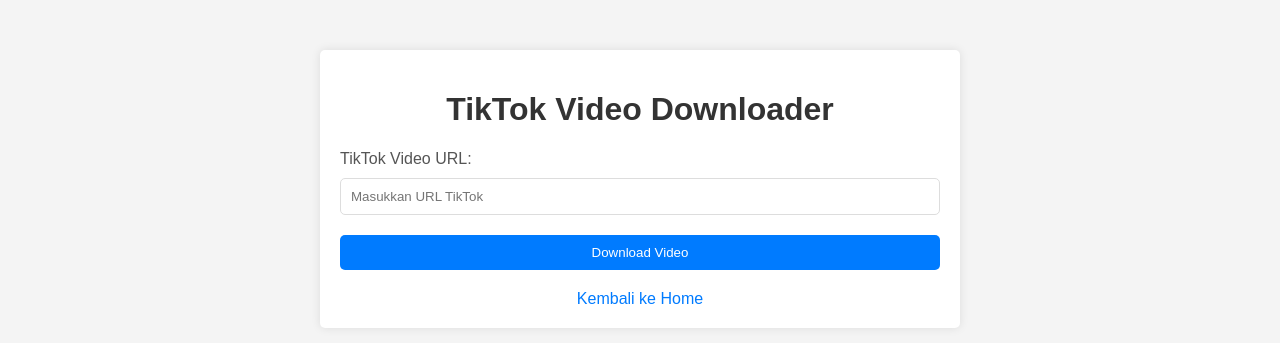
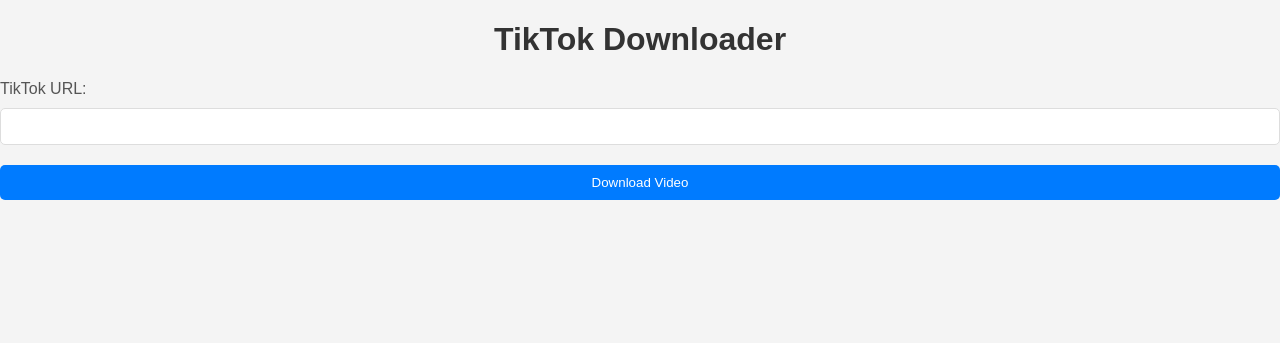
Before and after one commit to pluzels/Python-Rest-Api-Documentation-, a Flask app: page /tiktok in a window 1280 px wide. Shown: the top 343 px of the page. Run offline with Flask 3, Linux system fonts and the light colour scheme.

Commit message:
Update tiktok.html

```diff
--- a/templates/tiktok.html
+++ b/templates/tiktok.html
@@ -7,38 +7,38 @@
     <title>TikTok Downloader</title>
 </head>
 <body>
-    <div class="container">
-        <h1>TikTok Video Downloader</h1>
-        <form id="tiktokDownloadForm">
-            <label for="url">TikTok Video URL:</label>
-            <input type="text" id="url" name="url" placeholder="Masukkan URL TikTok" required>
-            <button type="submit">Download Video</button>
-        </form>
+    <h1>TikTok Downloader</h1>
+    <form id="tiktokForm">
+        <label for="tiktokUrl">TikTok URL:</label>
+        <input type="text" id="tiktokUrl" name="tiktokUrl" required>
+        <button type="submit">Download Video</button>
+    </form>
 
-        <div id="message"></div>
-
-        <a href="/" class="back-button">Kembali ke Home</a>
+    <div id="tiktokDownloadLink" style="display: none;">
+        <a id="downloadLink" href="" target="_blank">Click here to download</a>
     </div>
 
     <script>
-        document.getElementById('tiktokDownloadForm').addEventListener('submit', function(event) {
+        document.getElementById('tiktokForm').addEventListener('submit', async function(event) {
             event.preventDefault();
-            const url = document.getElementById('url').value;
 
-            fetch('/download_tiktok', {
+            const url = document.getElementById('tiktokUrl').value;
+            const response = await fetch('/download_tiktok', {
                 method: 'POST',
                 headers: {
-                    'Content-Type': 'application/json',
+                    'Content-Type': 'application/json'
                 },
-                body: JSON.stringify({ url: url }),
-            })
-            .then(response => response.json())
-            .then(data => {
-                document.getElementById('message').innerText = data.message || data.error;
-            })
-            .catch(error => {
-                document.getElementById('message').innerText = 'Error: ' + error;
+                body: JSON.stringify({ url: url })
             });
+
+            const data = await response.json();
+
+            if (data.download_url) {
+                document.getElementById('downloadLink').href = data.download_url;
+                document.getElementById('tiktokDownloadLink').style.display = 'block';
+            } else {
+                alert(data.error);
+            }
         });
     </script>
 </body>
```
